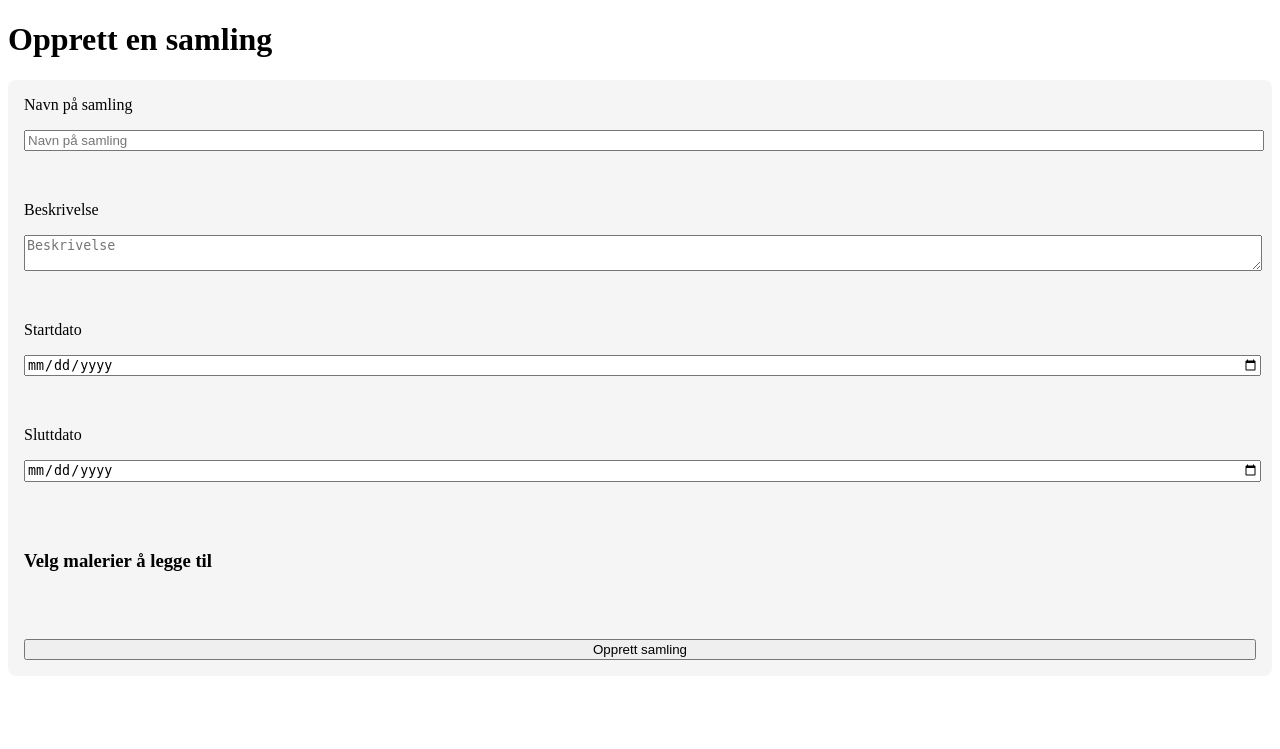
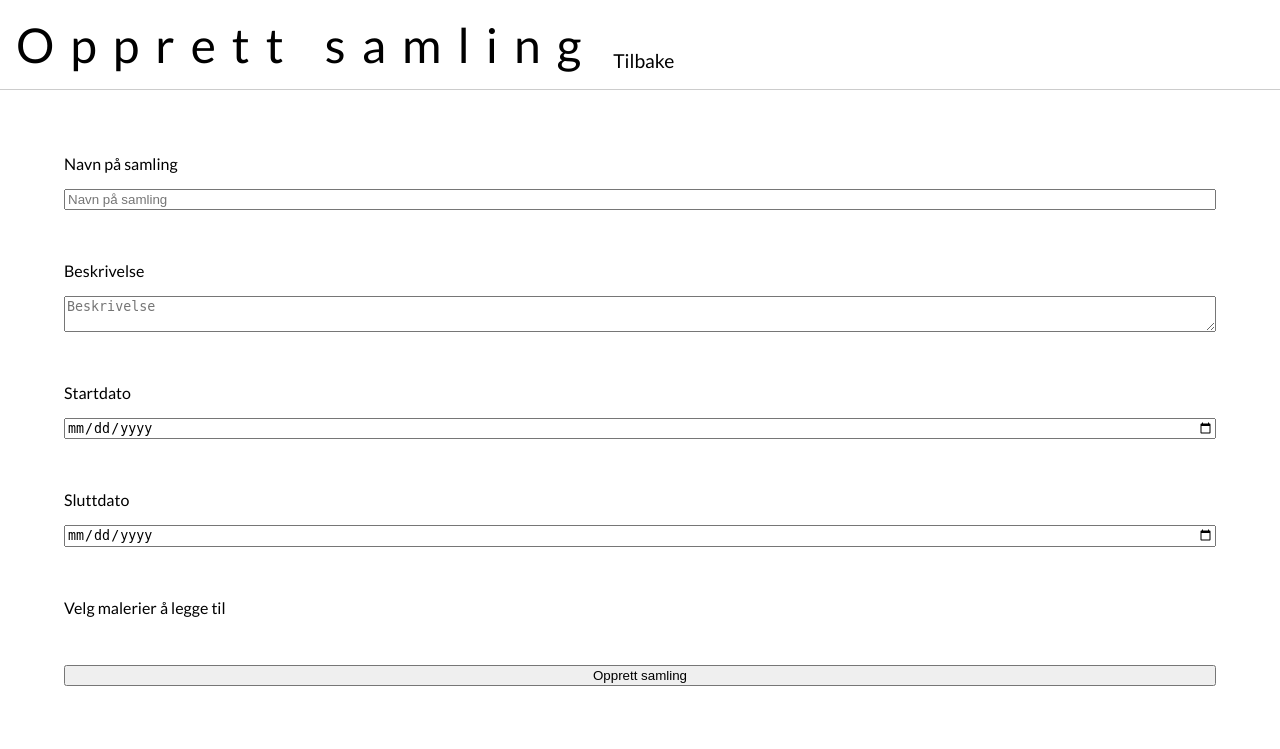
Before and after one commit to aTrueYety/meretehoff, a PHP site: page /pages/create_collection.php in a window 1280 px wide. Shown: the top 749 px of the page. Run offline with PHP 8.4, Linux system fonts and the light colour scheme; the visitor is signed in with stand-in values (Sample User, id 1); data that the repository does not hold is empty.

Commit message:
Refactor forms and improve UI consistency across painting, exhibition, and collection pages

```diff
--- a/css/form.css
+++ b/css/form.css
@@ -2,13 +2,22 @@ form {
   display: flex;
   flex-direction: column;
   gap: 1rem;
-  padding: 1rem;
-  background-color: #f5f5f5;
-  border-radius: 8px;
-  min-width: 50vw;
+  padding: 4rem;
+  background-color: f5f5f5;
   margin-bottom: 2rem;
 
   & > * {
+    box-sizing: border-box;
     width: 100%;
   }
 }
+
+.form-head {
+  padding: 1rem;
+  display: flex;
+  flex-direction: row;
+  align-items: end;
+  gap: 1rem;
+  border: 0 solid #ccc;
+  border-bottom-width: 1px;
+}
--- a/css/index.css
+++ b/css/index.css
@@ -4,10 +4,6 @@ body {
   height: 100%;
   margin: 0;
   padding: 0;
-}
-
-body {
-  background-color: #ff0000;
   font-family: "Lato", sans-serif;
 }
 
@@ -459,7 +455,7 @@ a {
         display: flex;
         flex-direction: row;
         gap: 1rem;
-        padding: 0.5rem;
+        padding: 0.5rem 0.75rem;
         background-color: rgba(0, 0, 0, 0);
         border: none;
         color: inherit;
@@ -468,6 +464,13 @@ a {
 
         &:hover {
           background-color: rgba(0, 0, 0, 0.2);
+        }
+
+        & img {
+          width:24px;
+          vertical-align:middle;
+          margin-right:8px;
+          filter:invert(1);
         }
       }
 
--- a/css/painting.css
+++ b/css/painting.css
@@ -124,5 +124,5 @@
 }
 
 .weak {
-  color: #777;
+  color: #666;
 }
--- a/pages/create_collection.php
+++ b/pages/create_collection.php
@@ -70,6 +70,7 @@ $pictures = $stmt->fetchAll(PDO::FETCH_ASSOC);
 
 <!DOCTYPE html>
 <html lang="en">
+
 <head>
   <meta charset="UTF-8">
   <title>Opprett sammling</title>
@@ -78,10 +79,15 @@ $pictures = $stmt->fetchAll(PDO::FETCH_ASSOC);
   <link rel="icon" type="image/png" sizes="16x16" href="/img/favicon/favicon-16x16.png">
   <link rel="manifest" href="/site.webmanifest">
   <link rel="stylesheet" href="https://fonts.googleapis.com/css?family=Lato">
+  <link rel="stylesheet" href="/css/index.css">
   <link rel="stylesheet" href="/css/form.css">
 </head>
+
 <body>
-<h1>Opprett en samling</h1>
+  <div class="form-head">
+    <h1>Opprett samling</h1>
+    <a href="../index.php#collections-anchor">Tilbake</a>
+  </div>
 
   <?php if ($successMessage): ?>
     <p style="color: green"><?= htmlspecialchars($successMessage) ?></p>
@@ -101,16 +107,17 @@ $pictures = $stmt->fetchAll(PDO::FETCH_ASSOC);
     <label for="ended_at">Sluttdato</label>
     <input name="ended_at" id="ended_at" type="date" placeholder="Sluttdato"><br>
 
-    <h3>Velg malerier å legge til</h3>
+    <label>Velg malerier å legge til</label>
     <div class="painting-preview" id="paintingPreview">
       <?php foreach ($pictures as $picture): ?>
-            <div class="painting-thumb"
-                 data-painting-id="<?= htmlspecialchars($picture['painting_id']) ?>"
+        <div class="painting-thumb" data-painting-id="<?= htmlspecialchars($picture['painting_id']) ?>"
           style="display: inline-block; margin: 10px; text-align: center; cursor: pointer;">
           <?php if (!empty($picture['image_path'])): ?>
-                    <img src="../uploads/<?= htmlspecialchars($picture['image_path']) ?>" alt="Preview" style="width:100px;height:auto;display:block;">
+            <img src="../uploads/<?= htmlspecialchars($picture['image_path']) ?>" alt="Preview"
+              style="width:100px;height:auto;display:block;">
           <?php else: ?>
-                    <div style="width:100px;height:100px;background-color:#ccc;display:flex;align-items:center;justify-content:center;">
+            <div
+              style="width:100px;height:100px;background-color:#ccc;display:flex;align-items:center;justify-content:center;">
               No Image
             </div>
           <?php endif; ?>
@@ -160,4 +167,5 @@ $pictures = $stmt->fetchAll(PDO::FETCH_ASSOC);
     }
   </style>
 </body>
+
 </html>
--- a/pages/create_painting.php
+++ b/pages/create_painting.php
@@ -101,10 +101,14 @@ if ($_SERVER['REQUEST_METHOD'] === 'POST') {
     <link rel="icon" type="image/png" sizes="16x16" href="/img/favicon/favicon-16x16.png">
     <link rel="manifest" href="/site.webmanifest">
     <link rel="stylesheet" href="https://fonts.googleapis.com/css?family=Lato">
+    <link rel="stylesheet" href="/css/index.css">
     <link rel="stylesheet" href="/css/form.css">
 </head>
 <body>
-<h1>Opprett maleri</h1>
+<div class="form-head">
+  <h1>Opprett maleri</h1>
+  <a href="/index.php">Tilbake</a>
+</div>
 
 <?php if ($successMessage): ?>
     <p style="color: green"><?= htmlspecialchars($successMessage) ?></p>
```
Also changed, not shown: index.php (+3 -6 lines), pages/create_exhibition.php (+9 -1 lines), pages/edit_collection.php (+6 -2 lines), pages/edit_exhibition.php (+18 -4 lines), pages/edit_painting.php (+26 -11 lines), pages/login.php (+7 -0 lines), pages/painting.php (+13 -2 lines), pages/register.php (+22 -0 lines). Lines whose indentation alone changed are shown as unchanged.
